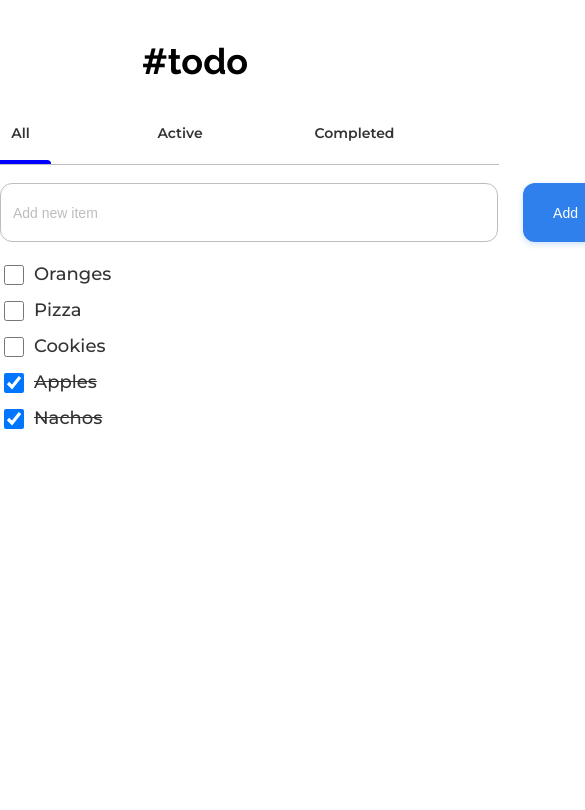
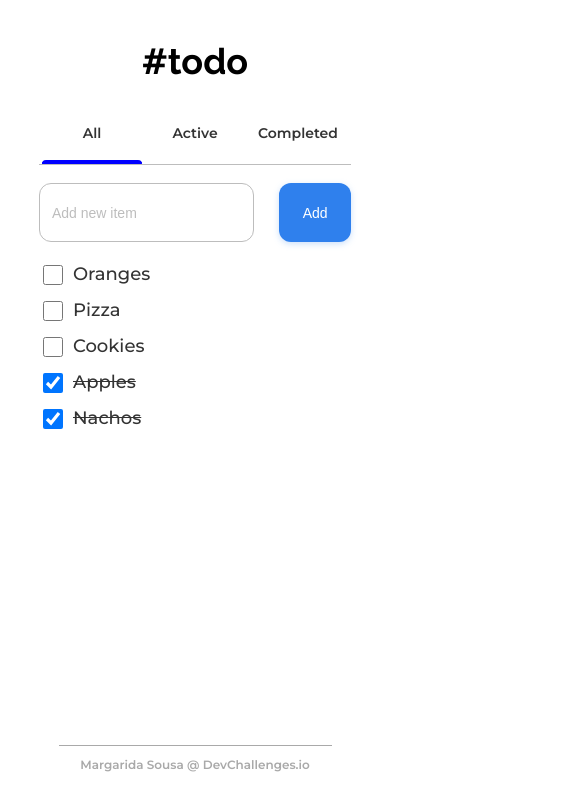
Before and after one commit to MargSousa/todo-app, a React (Create React App) app: page / in a window 390 px wide. Shown: the top 810 px of the page, 585 px wide, since content can reach past the window. Built offline with nearby package versions, Linux system fonts and the light colour scheme.

Commit message:
responsive added

```diff
--- a/src/App.css
+++ b/src/App.css
@@ -8,6 +8,7 @@ body {
   flex-direction: column;
   align-items: center;
   width: 100%;
+  height: 80vh;
 }
 
 .main-title {
@@ -41,6 +42,7 @@ body {
 .navbar-item {
   display: flex;
   flex-direction: column;
+  width: 100px;
 }
 
 .border {
@@ -175,7 +177,7 @@ button:disabled {
 .footer {
   text-align: center;
   font-weight: 600;
-  font-size: 14px;
+  font-size: 12px;
   line-height: 17px;
   color: #A9A9A9;
   width: 60%;
@@ -183,11 +185,19 @@ button:disabled {
   display: flex;
   justify-content: center;
   border-top: 1px solid #A9A9A9;
-  padding-top: 20px;
+  padding-top: 10px;
   margin-top: 70px;
 }
 
 @media(max-width: 992px) {
+  .App {
+    width: 80%;
+    margin: 0 auto;
+  }
+  .navbar,
+  .section {
+    width: 100%;
+  }
   .footer {
     font-size: 12px;
     width: 70%;
--- a/src/App.js
+++ b/src/App.js
@@ -5,6 +5,7 @@ import List from './components/List';
 import Completed from './components/Completed';
 import { v4 as uuidv4 } from 'uuid';
 import './App.css';
+import Footer from './components/Footer';
 
 const data = [
   {
@@ -93,7 +94,6 @@ function App() {
       <div className="App">
         <div className="main-title">#todo</div>
         <Navbar />
-      </div>
         <Switch>
           <Route exact path="/">
             <List data={list} type="all" addNewItem={addNewItem} updateList={updateList} />
@@ -105,6 +105,8 @@ function App() {
             <Completed data={completedItems} type="completed" deleteItem={handleDeleteItem} updateList={updateList} deleteAll={handleDeleteAll} />
           </Route>
         </Switch>
+      </div>
+      <Footer />
     </Router>
   );
 }
--- a/src/components/Footer.js
+++ b/src/components/Footer.js
@@ -1,6 +1,4 @@
 import React from 'react';
-import './Footer.css';
-
 const Footer = () => {
   return (
     <>
```
Lines whose indentation alone changed are shown as unchanged.
